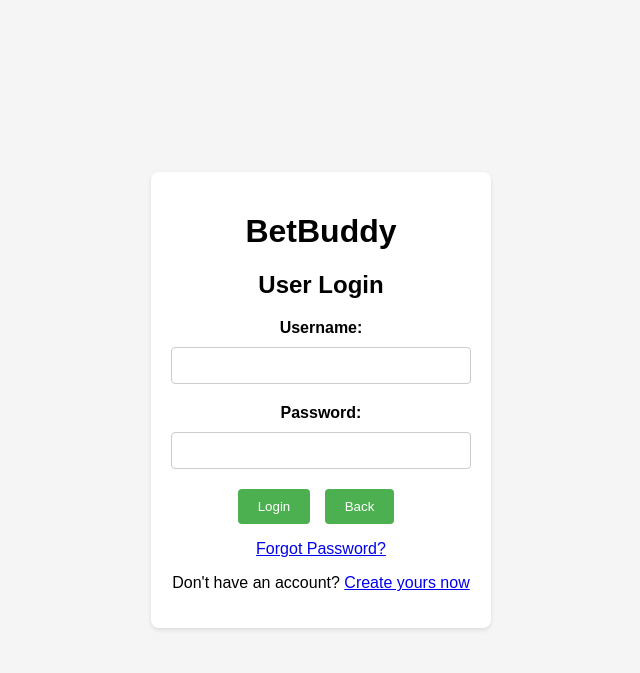
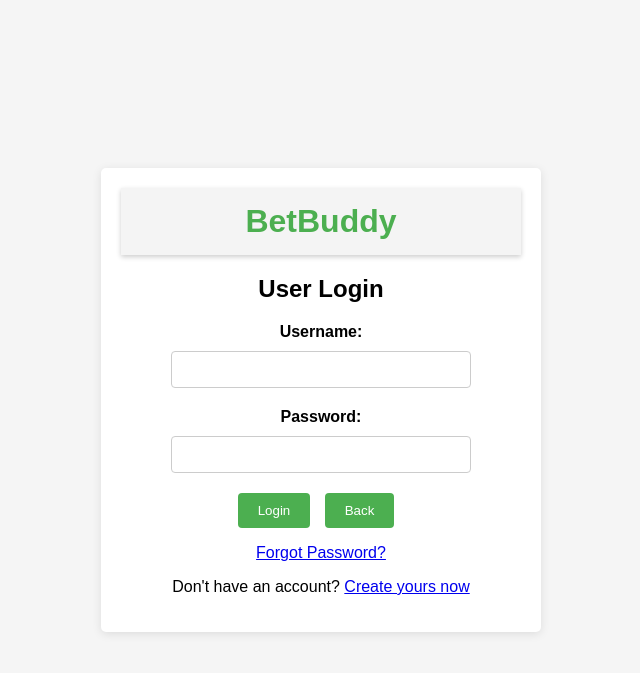
Before and after one commit to KPCOFGS/BetBuddy, a Flask app: page /sign_in in a window 1280 px wide. Shown: the top 673 px of the page, without its empty margins (319-959 px from the left). Run offline with Flask 3, Linux system fonts and the light colour scheme.

Commit message:
Update sign_in.css
- Modified the color scheme for the uniformity of the page

```diff
--- a/static/css/sign_in.css
+++ b/static/css/sign_in.css
@@ -14,6 +14,31 @@ body {
     box-shadow: 0 2px 4px rgba(0, 0, 0, 0.1);
     text-align: center;
 }
+
+header {
+    background: #f4f4f4;
+    color: #000;
+    padding: 15px 20px;
+    text-align: center;
+    box-shadow: 0 2px 5px rgba(0, 0, 0, 0.2);
+}
+
+h1 {
+    margin: 0;
+    font-size: 2em;
+    color: #4CAF50;
+}
+.container {
+    flex: 1; /* Allows the container to grow and take up available space */
+    max-width: 400px; /* Increase the maximum width */
+    width: 100%; /* Ensure it takes full width up to the max-width */
+    margin: 20px auto; /* Center the container */
+    background: #fff;
+    padding: 20px;
+    border-radius: 5px;
+    box-shadow: 0 2px 10px rgba(0, 0, 0, 0.1);
+}
+
 h2 {
     margin-bottom: 20px;
 }
```
